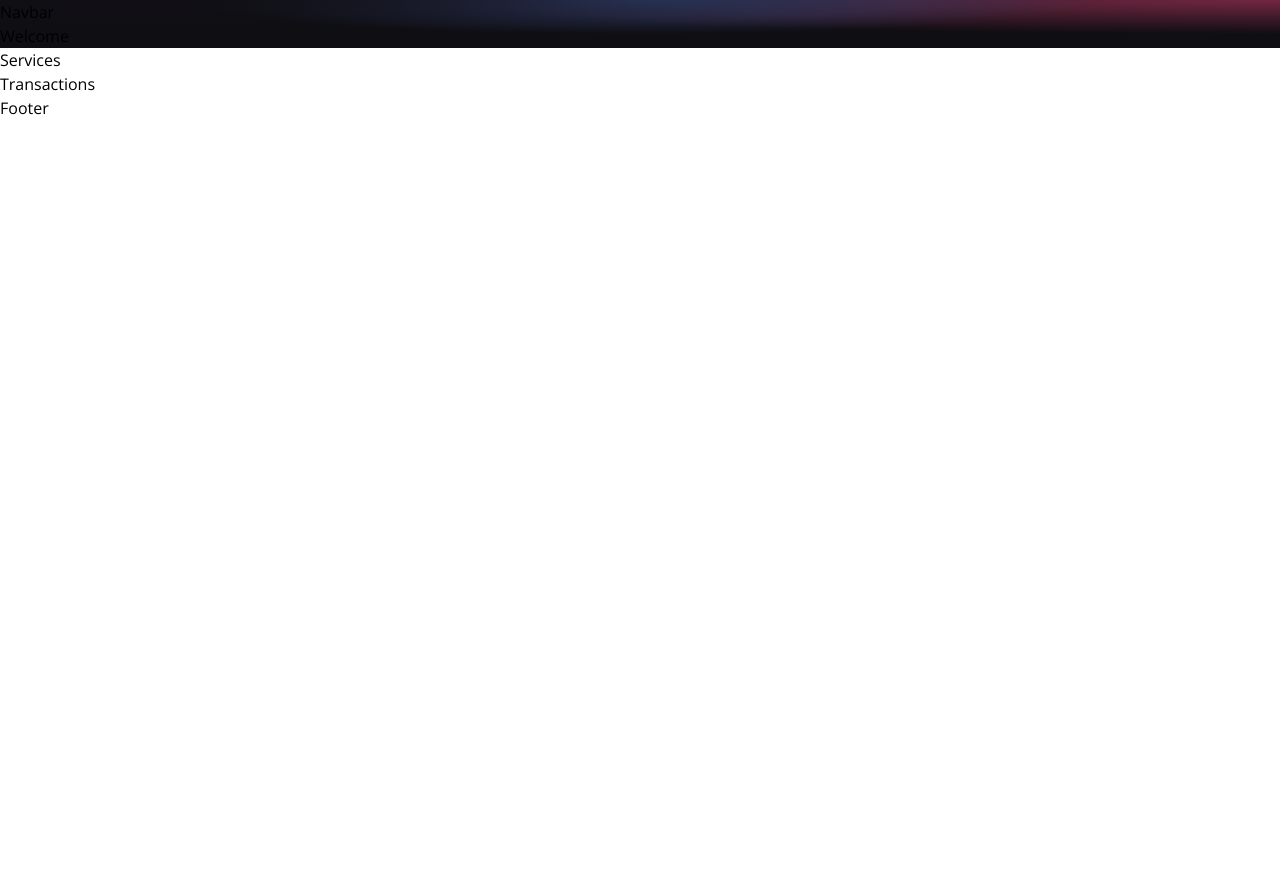
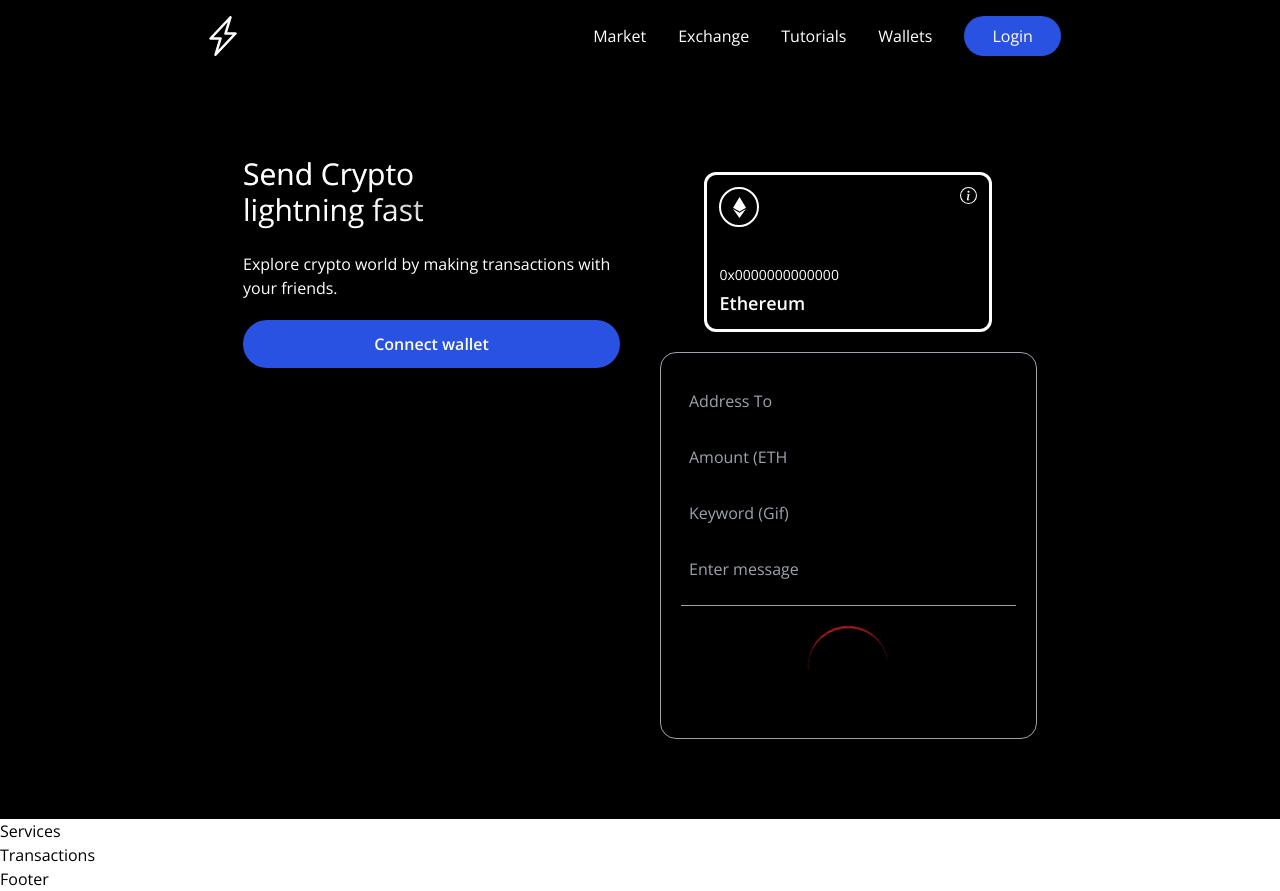
Before and after one commit to wszczawinski/send-eth, a React (Vite) app in the folder client/: page / in a window 1280 px wide. Before the commit the page ends 800 px from the top, so only its background shows below. Built offline with nearby package versions, Linux system fonts and the light colour scheme.

Commit message:
feat(frontend): prepare form for tx

```diff
--- a/client/package.json
+++ b/client/package.json
@@ -8,8 +8,10 @@
     "preview": "vite preview"
   },
   "dependencies": {
+    "ethers": "^5.5.4",
     "react": "^17.0.2",
-    "react-dom": "^17.0.2"
+    "react-dom": "^17.0.2",
+    "react-icons": "^4.3.1"
   },
   "devDependencies": {
     "@vitejs/plugin-react": "^1.0.7",
--- a/client/src/components/Loader.jsx
+++ b/client/src/components/Loader.jsx
@@ -2,9 +2,9 @@ import React from "react";
 
 const Loader = () => {
   return (
-    <>
-      <nav>Loader</nav>
-    </>
+    <div className="flex justify-center items-center py-3">
+      <div className="animate-spin rounded-full h-20 w-20 border-b-2 border-red-700" />
+    </div>
   );
 };
 export default Loader;
--- a/client/src/components/Navbar.jsx
+++ b/client/src/components/Navbar.jsx
@@ -1,10 +1,70 @@
-import React from "react";
+import React, { useState } from "react";
+import { HiMenuAlt4 } from "react-icons/hi";
+import { BsLightningCharge } from "react-icons/bs";
+import { AiOutlineClose } from "react-icons/ai";
+
+const NavBarItem = ({ title, classprops }) => (
+  <li className={`mx-4 cursor-pointer ${classprops}`}>{title}</li>
+);
 
 const Navbar = () => {
+  const [toggleMenu, setToggleMenu] = useState(false);
+
   return (
-    <>
-      <nav>Navbar</nav>
-    </>
+    <nav className="w-full flex md:justify-center justify-between items-center p-4">
+      <div className="md:flex-[0.5] flex-initial justify-center items-center">
+        {
+          <BsLightningCharge
+            fontSize={40}
+            className="text-white cursor-pointer"
+          />
+        }
+      </div>
+
+      <ul className="text-white md:flex hidden list-none flex-row justify-between items-center flex-initial">
+        {["Market", "Exchange", "Tutorials", "Wallets"].map((item, index) => (
+          <NavBarItem key={item + index} title={item} />
+        ))}
+        <li className="bg-[#2952e3] py-2 px-7 mx-4 rounded-full cursor-pointer hover:bg-[#2546bd]">
+          Login
+        </li>
+      </ul>
+      <div className="flex relative">
+        {!toggleMenu && (
+          <HiMenuAlt4
+            fontSize={28}
+            className="text-white md:hidden cursor-pointer"
+            onClick={() => setToggleMenu(true)}
+          />
+        )}
+        {toggleMenu && (
+          <AiOutlineClose
+            fontSize={28}
+            className="text-white md:hidden cursor-pointer"
+            onClick={() => setToggleMenu(false)}
+          />
+        )}
+        {toggleMenu && (
+          <ul
+            className="z-10 fixed -top-0 -right-2 p-3 w-[70vw] h-screen shadow-2xl md:hidden list-none
+            flex flex-col justify-start items-end rounded-md blue-glassmorphism text-white animate-slide-in"
+          >
+            <li className="text-xl w-full my-2">
+              <AiOutlineClose onClick={() => setToggleMenu(false)} />
+            </li>
+            {["Market", "Exchange", "Tutorials", "Wallets"].map(
+              (item, index) => (
+                <NavBarItem
+                  key={item + index}
+                  title={item}
+                  classprops="my-2 text-lg"
+                />
+              )
+            )}
+          </ul>
+        )}
+      </div>
+    </nav>
   );
 };
 export default Navbar;
--- a/client/src/components/Welcome.jsx
+++ b/client/src/components/Welcome.jsx
@@ -1,10 +1,106 @@
 import React from "react";
+import { AiFillPlayCircle } from "react-icons/ai";
+import { SiEthereum } from "react-icons/si";
+import { BsInfoCircle } from "react-icons/bs";
+
+import { Loader } from "./";
+
+const buttonStyles =
+  "flex flex-row text-white font-semibold justify-center items-center my-5 bg-[#2952e3] p-3 rounded-full cursor-pointer hover:bg-[#2546bd]";
+
+const Input = ({ placeholder, name, type, value, handleChange }) => (
+  <input
+    placeholder={placeholder}
+    type={type}
+    step="0.0001"
+    value={value}
+    onChange={(e) => handleChange(e, name)}
+    className="my-2 w-full rounded-sm p-2 outline-none bg-transparent text-white border-none white-glassmorphism"
+  />
+);
 
 const Welcome = () => {
+  const connectWallet = () => {};
+
+  const handleSubmit = () => {};
+
   return (
-    <>
-      <nav>Welcome</nav>
-    </>
+    <section className="flex w-full justify-center items-center ">
+      <div className="flex md:flex-row flex-col items-start justify-between md:p-20 py-12 px-4">
+        <article className="flex flex-1 justify-start flex-col md:mr-10">
+          <h1 className="text-3xl sm-text-5xl text-white text-gradient py-1">
+            Send Crypto <br /> lightning fast
+          </h1>
+          <p className="text-left mt-5 text-white font-light md:w-9/12w-11/12 text-base">
+            Explore crypto world by making transactions with your friends.
+          </p>
+          <button
+            type="button"
+            onClick={connectWallet}
+            className={buttonStyles}
+          >
+            Connect wallet
+          </button>
+        </article>
+
+        <article className="flex flex-col flex-1 items-center justify-start w-full md:mt-0 mt-10">
+          <div className="p-3 justify-end items-start flex-col rounded-xl h-40 sm:w-72 w-full my-5 eth-card">
+            <div className="flex justify-between flex-col w-full h-full">
+              <div className="flex justify-between items-start">
+                <div className=" w-10 h-10 rounded-full border-2 border-white flex justify-center items-center">
+                  <SiEthereum fontSize={21} color="#fff" />
+                </div>
+                <BsInfoCircle fontSize={17} color="#fff" />
+              </div>
+              <div>
+                <p className="text-white font-light text-sm">0x0000000000000</p>
+                <p className="text-white font-semibold text-lg mt-1">
+                  Ethereum
+                </p>
+              </div>
+            </div>
+          </div>
+          <div className="p-5 w-full flex flex-col flex-1 justify-start items-center rounded-2xl border-[1px] border-gray-400">
+            <Input
+              placeholder="Address To"
+              name="addressTo"
+              type="text"
+              handleChange={() => {}}
+            />
+            <Input
+              placeholder="Amount (ETH"
+              name="amount"
+              type="number"
+              handleChange={() => {}}
+            />
+            <Input
+              placeholder="Keyword (Gif)"
+              name="keyword"
+              type="text"
+              handleChange={() => {}}
+            />
+            <Input
+              placeholder="Enter message"
+              name="message"
+              type="text"
+              handleChange={() => {}}
+            />
+            <div className="h-[1px] w-full bg-gray-400 my-2" />
+            {true ? (
+              <Loader />
+            ) : (
+              <button
+                type="button"
+                onClick={handleSubmit}
+                className="text-white w-full mt-2 border-[1px] p-2 border-[#3d4f7c] rounded-full cursor-pointer"
+              >
+                Send
+              </button>
+            )}
+          </div>
+        </article>
+      </div>
+    </section>
   );
 };
 export default Welcome;
--- a/client/src/index.css
+++ b/client/src/index.css
@@ -14,14 +14,15 @@ body {
 }
 
 .gradient-bg-welcome {
-  background-color: #0f0e13;
+  background-color: black;
+  /* background-color: #0f0e13;
   background-image: radial-gradient(
       at 0% 0%,
       hsla(253, 16%, 7%, 1) 0,
       transparent 50%
     ),
     radial-gradient(at 50% 0%, hsla(225, 39%, 30%, 1) 0, transparent 50%),
-    radial-gradient(at 100% 0%, hsla(339, 49%, 30%, 1) 0, transparent 50%);
+    radial-gradient(at 100% 0%, hsla(339, 49%, 30%, 1) 0, transparent 50%); */
 }
 
 .gradient-bg-services {
@@ -73,7 +74,9 @@ body {
 }
 
 .eth-card {
-  background-color: #a099ff;
+  background-color: transparent;
+  border: 3px solid white;
+  /* background-color: #a099ff;
   background-image: radial-gradient(
       at 83% 67%,
       rgb(152, 231, 156) 0,
@@ -84,7 +87,7 @@ body {
     radial-gradient(at 31% 91%, hsla(9, 61%, 61%, 1) 0, transparent 52%),
     radial-gradient(at 27% 71%, hsla(336, 91%, 65%, 1) 0, transparent 49%),
     radial-gradient(at 74% 89%, hsla(30, 98%, 65%, 1) 0, transparent 51%),
-    radial-gradient(at 53% 75%, hsla(174, 94%, 68%, 1) 0, transparent 45%);
+    radial-gradient(at 53% 75%, hsla(174, 94%, 68%, 1) 0, transparent 45%); */
 }
 
 .text-gradient {
```
